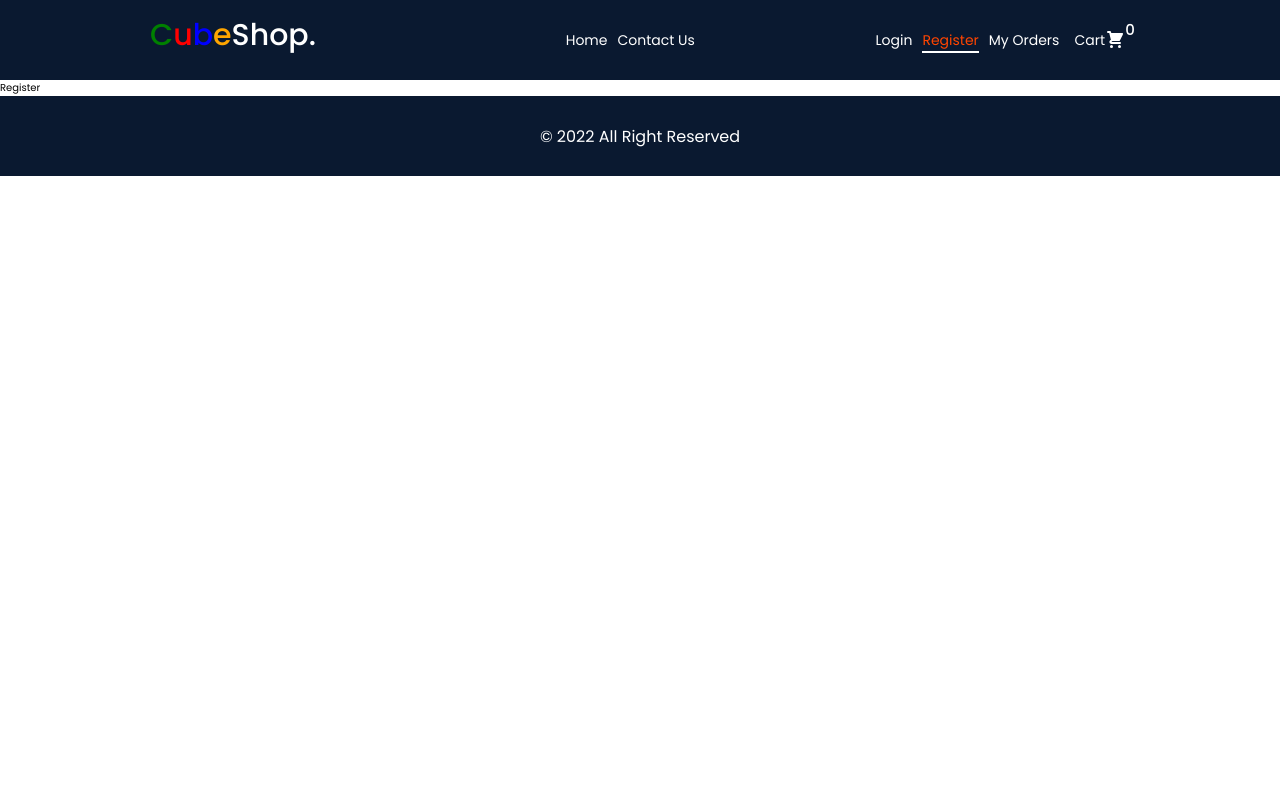
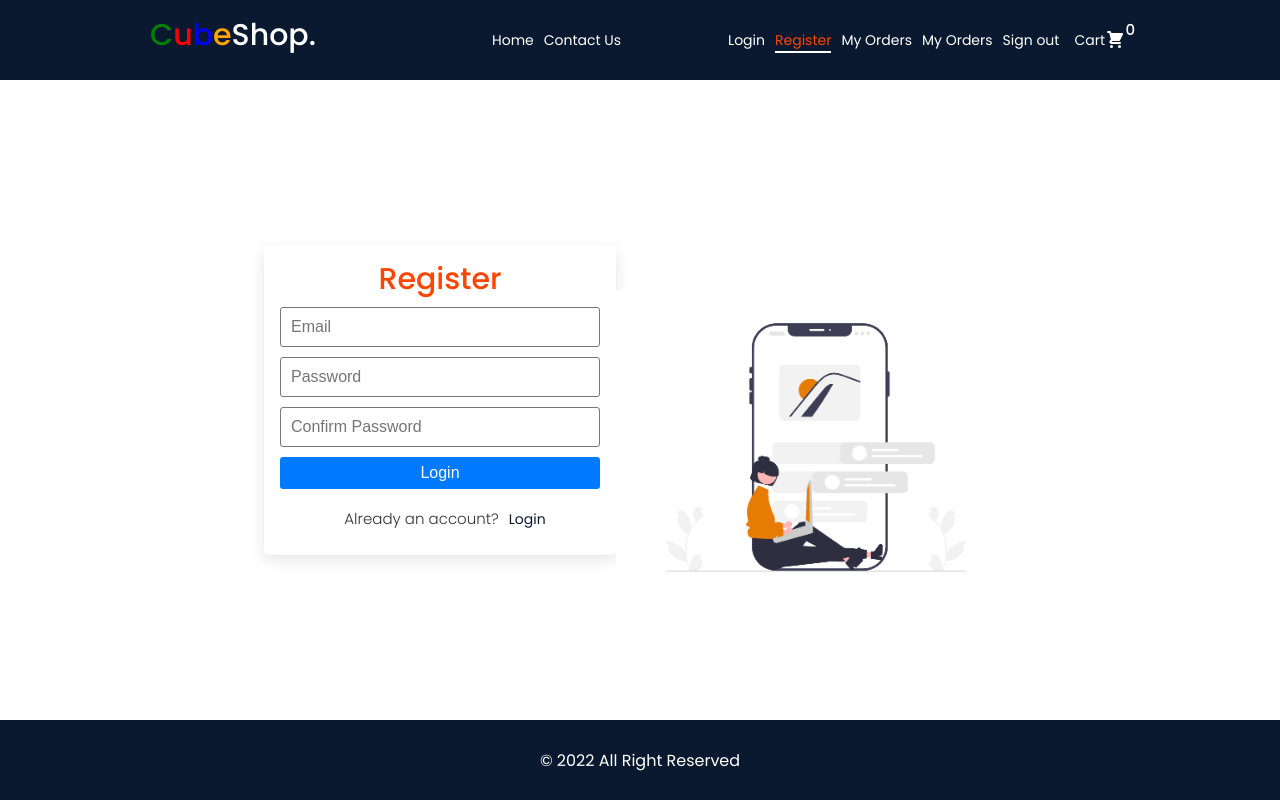
Before and after one commit to nvvquang1504/my-ecommerce, a React (Vite) app: page /register in a window 1280 px wide. Built offline with nearby package versions, Linux system fonts and the light colour scheme.

Commit message:
update google authentication

```diff
--- a/index.html
+++ b/index.html
@@ -1,11 +1,12 @@
 <!DOCTYPE html>
 <html lang="en">
 <head>
-    <meta charset="UTF-8" />
-    <meta name="viewport" content="width=device-width, initial-scale=1.0" />
+    <meta charset="UTF-8"/>
+    <meta name="viewport" content="width=device-width, initial-scale=1.0"/>
     <title>Cube Shop</title>
 </head>
 <body>
+<div id="loader"></div>
 <div id="root"></div>
 <script type="module" src="/src/main.tsx"></script>
 </body>
--- a/package.json
+++ b/package.json
@@ -4,7 +4,7 @@
   "version": "0.0.0",
   "type": "module",
   "scripts": {
-    "dev": "vite",
+    "dev": "vite --host",
     "build": "tsc && vite build",
     "preview": "vite preview"
   },
@@ -13,7 +13,8 @@
     "react": "^18.2.0",
     "react-dom": "^18.2.0",
     "react-icons": "^4.7.1",
-    "react-router-dom": "^6.6.1"
+    "react-router-dom": "^6.6.1",
+    "react-toastify": "^9.1.1"
   },
   "devDependencies": {
     "@types/react": "^18.0.26",
--- a/src/components/Header/index.tsx
+++ b/src/components/Header/index.tsx
@@ -1,8 +1,11 @@
-import {useState, useCallback} from 'react';
+import React, {useState} from 'react';
 import styles from './style.module.scss';
-import {Link, NavLink, NavLinkProps} from 'react-router-dom';
+import {Link, NavLink, useNavigate} from 'react-router-dom';
 import {HiShoppingCart, HiOutlineMenuAlt3} from 'react-icons/hi';
 import {FaTimes} from 'react-icons/fa';
+import {signOut} from 'firebase/auth';
+import {auth} from "../../services/firebase";
+import {toast} from "react-toastify";
 
 const logo: JSX.Element = (
     <div className={styles["logo"]}>
@@ -26,9 +29,9 @@ const cart: JSX.Element = (
         </Link>
     </span>
 )
-type myType = {}
 const Header = () => {
     const [showMenu, setShowMenu] = useState(false);
+    const navigate = useNavigate();
     const toggleMenu = () => {
         setShowMenu(!showMenu);
     }
@@ -37,6 +40,16 @@ const Header = () => {
     }
     const activeLink = ({isActive}: { isActive: boolean }): string => {
         return isActive ? styles["active"] : "";
+    }
+    const logoutUser = (event: React.FormEvent<HTMLAnchorElement>) => {
+        signOut(auth).then(() => {
+            // Sign-out successful.
+            toast.success('Logout Successfully.')
+            navigate('/')
+        }).catch((error) => {
+            // An error happened.
+            toast.error('An error happened.')
+        });
     }
     return (
         <header>
@@ -73,6 +86,8 @@ const Header = () => {
                             <NavLink to={'/login'} className={activeLink}>Login</NavLink>
                             <NavLink to={'/register'} className={activeLink}>Register</NavLink>
                             <NavLink to={'/order-history'} className={activeLink}>My Orders</NavLink>
+                            <NavLink to={'/order-history'} className={activeLink}>My Orders</NavLink>
+                            <NavLink to={'/'} className={activeLink} onClick={logoutUser}>Sign out</NavLink>
                         </span>
                         {cart}
                     </div>
--- /dev/null
+++ b/src/components/Loader/index.tsx
@@ -0,0 +1,18 @@
+
+import styles from './style.module.scss';
+import loaderImg from '../../assets/loader.gif'
+import {createPortal} from "react-dom";
+
+const Loader = () => {
+
+    return createPortal(
+        <div className={styles.wrapper}>
+            <div className={styles.loader}>
+                <img src={loaderImg} alt="Loading..."/>
+            </div>
+        </div>,
+        document.getElementById('loader')!
+    );
+};
+
+export default Loader;
--- /dev/null
+++ b/src/components/Loader/style.module.scss
@@ -0,0 +1,15 @@
+.wrapper {
+  position: fixed;
+  width: 100vw;
+  height: 100vh;
+  background-color: rgba(0, 0, 0, 0.7);
+  z-index: 9;
+}
+
+.loader {
+  position: fixed;
+  left: 50%;
+  top: 50%;
+  transform: translate(-50%, -50%);
+  z-index: 999;
+}
--- a/src/pages/Auth/Login.tsx
+++ b/src/pages/Auth/Login.tsx
@@ -1,39 +1,94 @@
+import {GoogleAuthProvider, signInWithPopup} from "firebase/auth";
+import React, {useState, useRef} from "react";
 import styles from './style.module.scss';
-import loginImg from '../../assets/login.png'
-import {Link} from 'react-router-dom';
-import {FaGoogle} from 'react-icons/fa'
+import loginImg from '../../assets/login.png';
+import {Link, useNavigate} from 'react-router-dom';
+import {FaGoogle} from 'react-icons/fa';
 import Card from "../../components/Card";
+import {toast} from "react-toastify";
+import {signInWithEmailAndPassword} from "firebase/auth";
+import {auth} from "../../services/firebase";
+import Loader from "../../components/Loader";
 
 const Login = () => {
+
+    const navigate = useNavigate();
+    const emailRef = useRef<HTMLInputElement>(null);
+    const passwordRef = useRef<HTMLInputElement>(null);
+    const [isLoading, setIsLoading] = useState(false);
+    const provider = new GoogleAuthProvider();
+    const loginWithUser = (event: React.FormEvent<HTMLFormElement>): void => {
+
+        event.preventDefault();
+        const email = emailRef.current?.value;
+        const password = passwordRef.current?.value;
+        if (email && password) {
+            setIsLoading(true);
+            signInWithEmailAndPassword(auth, email, password)
+                .then((userCredential) => {
+                    // Signed in
+                    const user = userCredential.user;
+                    setIsLoading(false);
+                    toast.success('Login successfull');
+                    navigate('/');// Navigate to homepage
+                })
+                .catch((error) => {
+                    const errorCode = error.code;
+                    const errorMessage = error.message;
+                    setIsLoading(false)
+                    toast.error(errorMessage);
+                });
+        }
+    }
+    const signInWithGoogle = (event: React.SyntheticEvent) => {
+        signInWithPopup(auth, provider)
+            .then((result) => {
+                const user = result.user;
+                toast.success('Login google successfully!');
+                navigate('/');
+            })
+            .catch((error) => {
+                // Handle Errors here.
+                const errorCode = error.code;
+                const errorMessage = error.message;
+                if (errorCode !== 'auth/popup-closed-by-user') {
+                    toast.error(errorMessage);
+                }
+            });
+    }
     return (
-        <section className={`container ${styles["auth"]}`}>
+        <>
+            {isLoading && <Loader/>}
+            <section className={`container ${styles.auth}`}>
                 <div className={styles['img']}>
                     <img src={loginImg} alt="" width={400}/>
                 </div>
                 <Card>
                     <div className={styles["form"]}>
                         <h2>Login</h2>
-                    <form action="">
-                        <input type="text" placeholder='Email'/>
-                        <input type="password" placeholder='Password'/>
+                        <form onSubmit={loginWithUser}>
+                            <input ref={emailRef} type="text" placeholder='Email' required/>
+                            <input ref={passwordRef} type="password" placeholder='Password' required/>
                             <button className={'--btn --btn-primary --btn-block'}>Login</button>
-                        <div className={styles["links"]}>
+                            <div className={styles.links}>
                                 <Link to={'/reset'}>Reset Password</Link>
                             </div>
                             <p>-- or --</p>
-                        <button className={'--btn --btn-danger --btn-block'}>
+                            <span className={'--btn --btn-danger --btn-block'} onClick={signInWithGoogle}>
                                 <FaGoogle style={{marginRight: '5px'}} color={"#fff"}/> Login With Google
-                        </button>
-                        <span className={styles["register"]}>
+                            </span>
+                            <span className={styles.register}>
                         <p>Don't have an account?</p>
                         <Link to={'/register'}>Register</Link>
                     </span>
                         </form>
                     </div>
                 </Card>
+            </section>
+        </>
 
-        </section>
-    );
+    )
+        ;
 };
 
 export default Login;
--- a/src/pages/Auth/Register.tsx
+++ b/src/pages/Auth/Register.tsx
@@ -1,9 +1,73 @@
+import React from 'react';
+import styles from "./style.module.scss";
+import registerImg from "../../assets/register.png";
+import Card from "../../components/Card";
+import {Link, useNavigate} from "react-router-dom";
+import {useState, useRef} from "react";
+import {toast} from "react-toastify";
+import {createUserWithEmailAndPassword} from 'firebase/auth';
+import {auth} from "../../services/firebase";
+import Loader from "../../components/Loader";
+
 const Register = () => {
+    const [isLoading, setIsLoading] = useState<boolean>(false);
+    const emailRef = useRef<HTMLInputElement>(null);
+    const passwordRef = useRef<HTMLInputElement>(null);
+    const confirmPasswordRef = useRef<HTMLInputElement>(null);
+    const navigate = useNavigate();
+    const registerUser = (event: React.FormEvent<HTMLFormElement>): void => {
+        event.preventDefault();
+        const email = emailRef.current?.value;
+        const password = passwordRef.current?.value;
+        const cpassword = confirmPasswordRef.current?.value;
+        if (email && password && cpassword) {
+            if (password !== cpassword) {
+                toast.error('Confirm password do not match');
+            } else {
+                setIsLoading(true)
+                createUserWithEmailAndPassword(auth, email, password)
+                    .then((userCredential) => {
+                        // Signed in
+                        const user = userCredential.user;
+                        setIsLoading(false);
+                        toast.success('Registration successful');
+                        // Navigate to Login page
+                        navigate('/login');
+                    })
+                    .catch((error) => {
+                        const errorCode = error.code;
+                        const errorMessage = error.message;
+                        setIsLoading(false);
+                        toast.error(errorMessage);
+                    });
+            }
+        }
+    }
     return (
-        <div>
-            Register
-        </div>
+        <>
+            {isLoading && <Loader/>}
+            <section className={`container ${styles["auth"]}`}>
+                <Card>
+                    <div className={styles["form"]}>
+                        <h2>Register</h2>
+                        <form onSubmit={registerUser}>
+                            <input ref={emailRef} type="text" placeholder='Email' required/>
+                            <input ref={passwordRef} type="password" placeholder='Password' required/>
+                            <input ref={confirmPasswordRef} type="password" placeholder='Confirm Password' required/>
+                            <button className={'--btn --btn-primary --btn-block'}>Login</button>
+                            <span className={styles["register"]}>
+                            <p>Already an account?</p>
+                            <Link to={'/login'}>Login</Link>
+                        </span>
+                        </form>
+                    </div>
+                </Card>
+                <div className={styles['img']}>
+                    <img src={registerImg} alt="" width={400}/>
+                </div>
+            </section>
+        </>
+
     );
 };
-
 export default Register;
--- a/src/pages/Auth/Reset.tsx
+++ b/src/pages/Auth/Reset.tsx
@@ -1,8 +1,33 @@
+import styles from "./style.module.scss";
+import forgotImg from "../../assets/forgot.png";
+import Card from "../../components/Card";
+import {Link} from "react-router-dom";
+import {FaGoogle} from "react-icons/fa";
+
 const Reset = () => {
     return (
-        <div>
-            Reset
-        </div>
+        <section className={`container ${styles["auth"]}`}>
+            <div className={styles['img']}>
+                <img src={forgotImg} alt="" width={400}/>
+            </div>
+            <Card>
+                <div className={styles["form"]}>
+                    <h2>Reset Password</h2>
+                    <form action="">
+                        <input type="text" placeholder='Email' required/>
+                        <button className={'--btn --btn-primary --btn-block'}>Reset Password</button>
+                        <div className={styles["links"]}>
+                            <p>
+                                <Link to={'/login'}>- Login</Link>
+                            </p>
+                            <p>
+                                <Link to={'/register'}>- Register</Link>
+                            </p>
+                        </div>
+                    </form>
+                </div>
+            </Card>
+        </section>
     );
 };
 
--- a/src/services/firebase.ts
+++ b/src/services/firebase.ts
@@ -1,6 +1,9 @@
 // Import the functions you need from the SDKs you need
-import { initializeApp } from "firebase/app";
-import { getAnalytics } from "firebase/analytics";
+import {initializeApp} from "firebase/app";
+import {getAuth} from "firebase/auth";
+import {getAnalytics} from "firebase/analytics";
+import {getFirestore} from "firebase/firestore";
+import {getStorage} from "firebase/storage";
 // TODO: Add SDKs for Firebase products that you want to use
 // https://firebase.google.com/docs/web/setup#available-libraries
 
@@ -19,3 +22,7 @@ const firebaseConfig = {
 // Initialize Firebase
 const app = initializeApp(firebaseConfig);
 const analytics = getAnalytics(app);
+export const auth = getAuth(app);
+export const db = getFirestore(app);
+export const storage = getStorage(app);
+export default app;
```
Also changed, not shown: src/App.tsx (+9 -1 lines), src/main.tsx (+5 -5 lines), 1 other file (tests, documents, lock files or other folders). Lines whose indentation alone changed are shown as unchanged.
